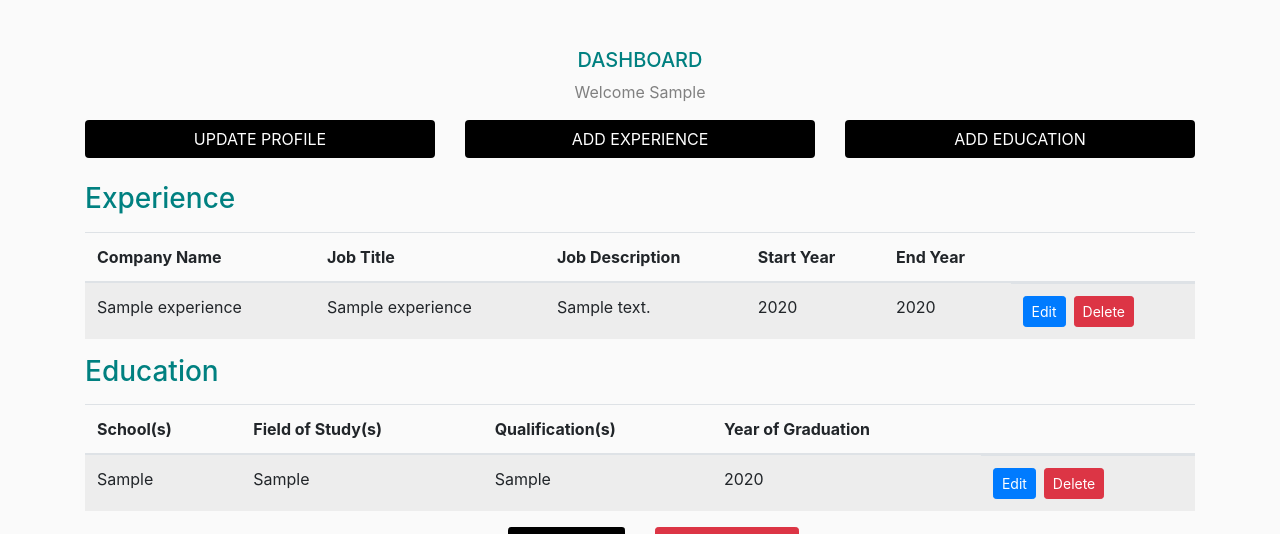
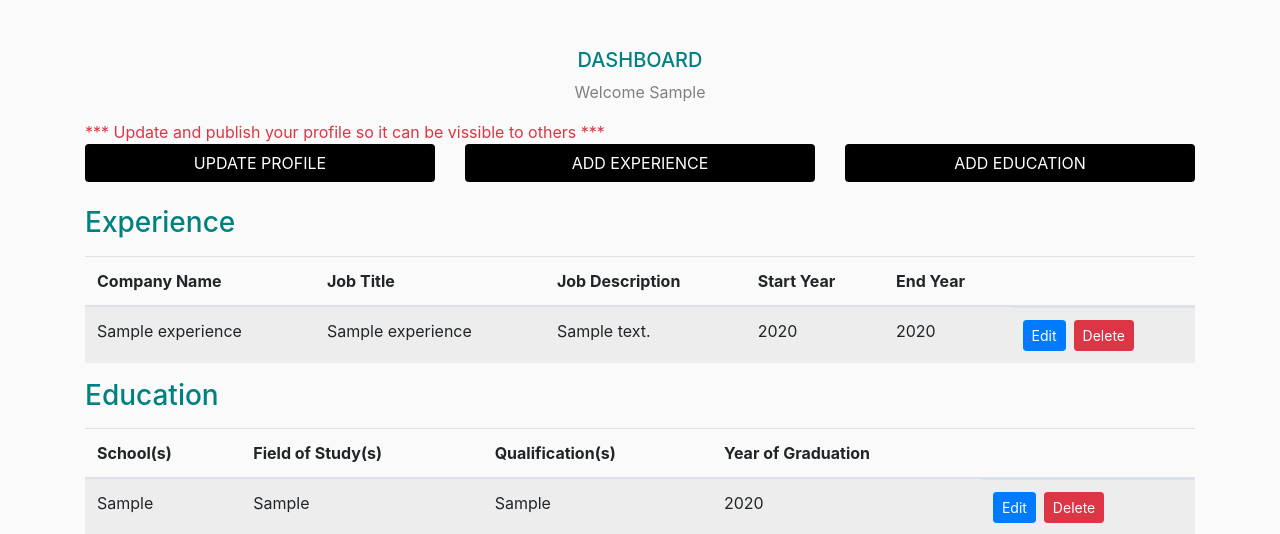
Before and after one commit to kenmoh/mohjobs, a Django app: page /account/1/dashboard in a window 1280 px wide. Shown: the part 56-590 px from the top of the page. Run offline with Django 3.2, Linux system fonts and the light colour scheme; tables that the repository leaves empty hold one stand-in row (values such as "Sample post"); some libraries are stand-ins or nearby versions.

Commit message:
Warning message for Applicant

```diff
--- a/templates/accounts/dashboard.html
+++ b/templates/accounts/dashboard.html
@@ -12,6 +12,7 @@
         <p class="text-center grey-text">
          Welcome {{ user.username.title }}
         </p>
+        <span class="text-center text-danger">*** Update and publish your profile so it can be vissible to others ***</span>
         <div class="row">
             <div class="col-sm-12 col-md-12 col-lg-4 mb-2">
                 <a href="{% url 'update' user.id %}" type="button" class="btn btn-black btn-block">
```
